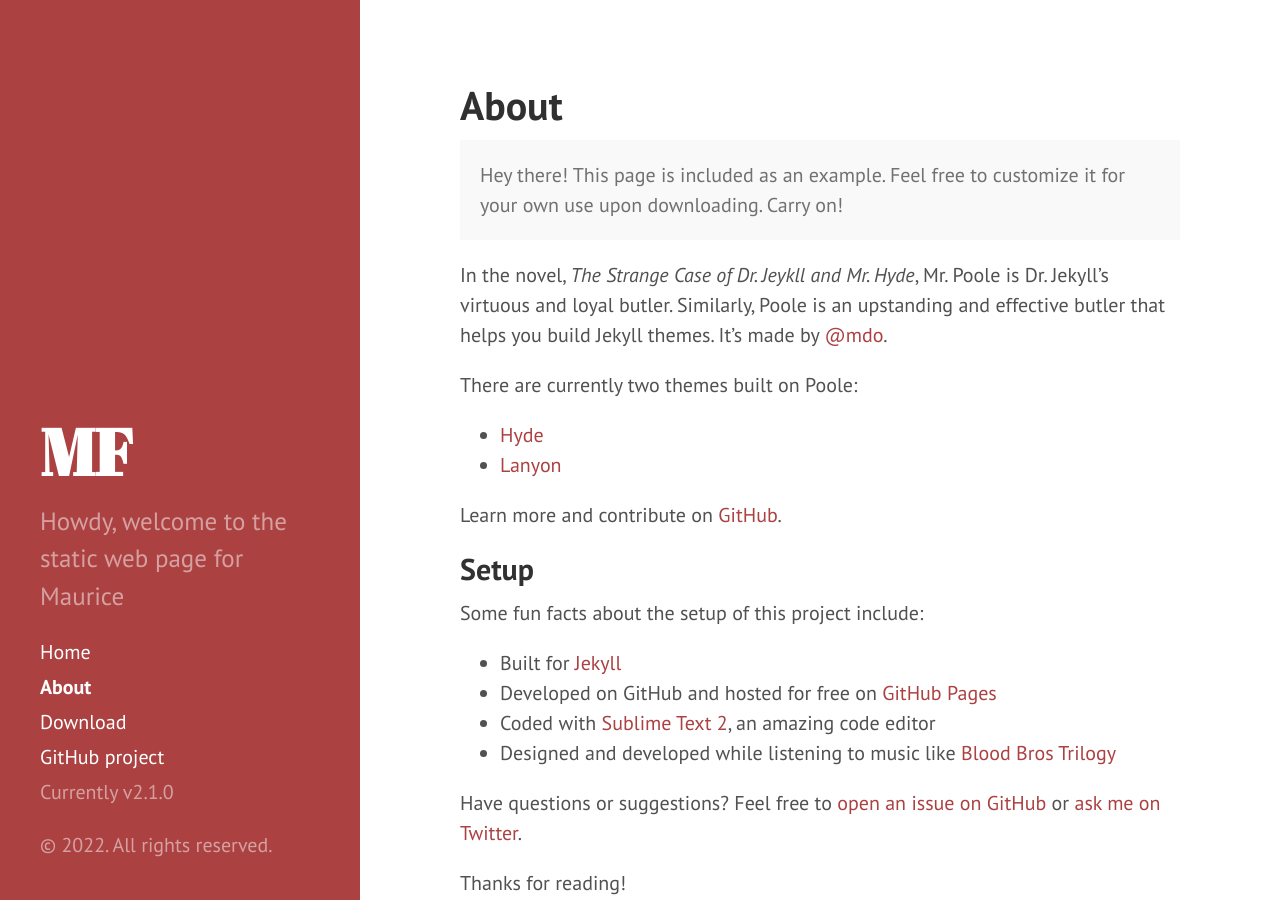
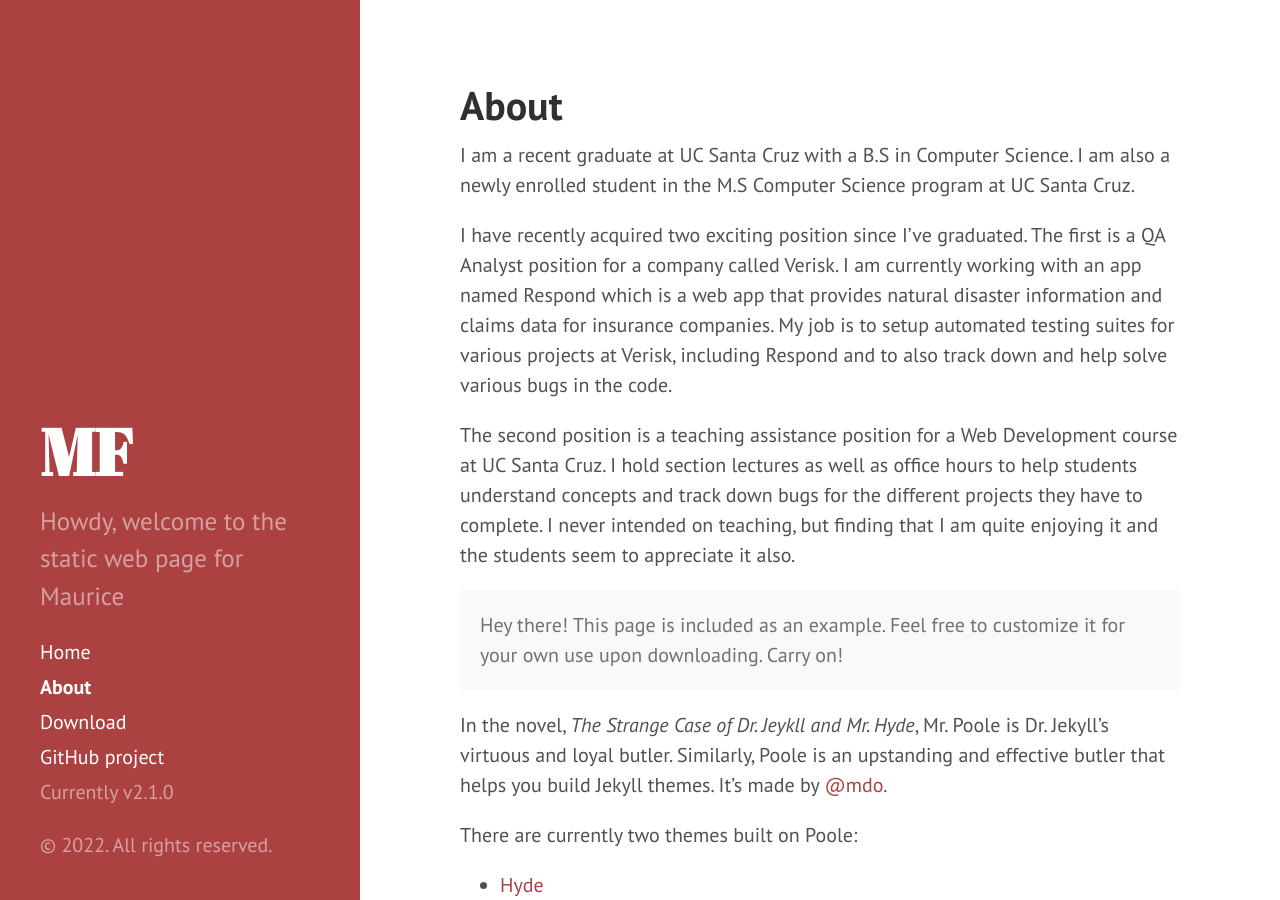
Before and after one commit to Maudi84/static_mf, a Jekyll site: the page built from about.md, in a window 1280 px wide and 900 px high. Built offline with Jekyll 4.4.1, drawn with Linux system fonts in a browser that asks for light colours.

Commit message:
Update about.md

```diff
--- a/about.md
+++ b/about.md
@@ -3,6 +3,13 @@ layout: page
 title: About
 permalink: about
 ---
+I am a recent graduate at UC Santa Cruz with a B.S in Computer Science. I am also a newly enrolled student in the M.S Computer Science program at UC Santa Cruz.
+
+I have recently acquired two exciting position since I've graduated. The first is a QA Analyst position for a company called Verisk. I am currently working with an app named Respond which is a web app that provides natural disaster information and claims data for insurance companies. My job is to setup automated testing suites for various projects at Verisk, including Respond and to also track down and help solve various bugs in the code.
+
+The second position is a teaching assistance position for a Web Development course at UC Santa Cruz. I hold section lectures as well as office hours to help students understand concepts and track down bugs for the different projects they have to complete. I never intended on teaching, but finding that I am quite enjoying it and the students seem to appreciate it also.
+
+
 
 <p class="message">
   Hey there! This page is included as an example. Feel free to customize it for your own use upon downloading. Carry on!
```
